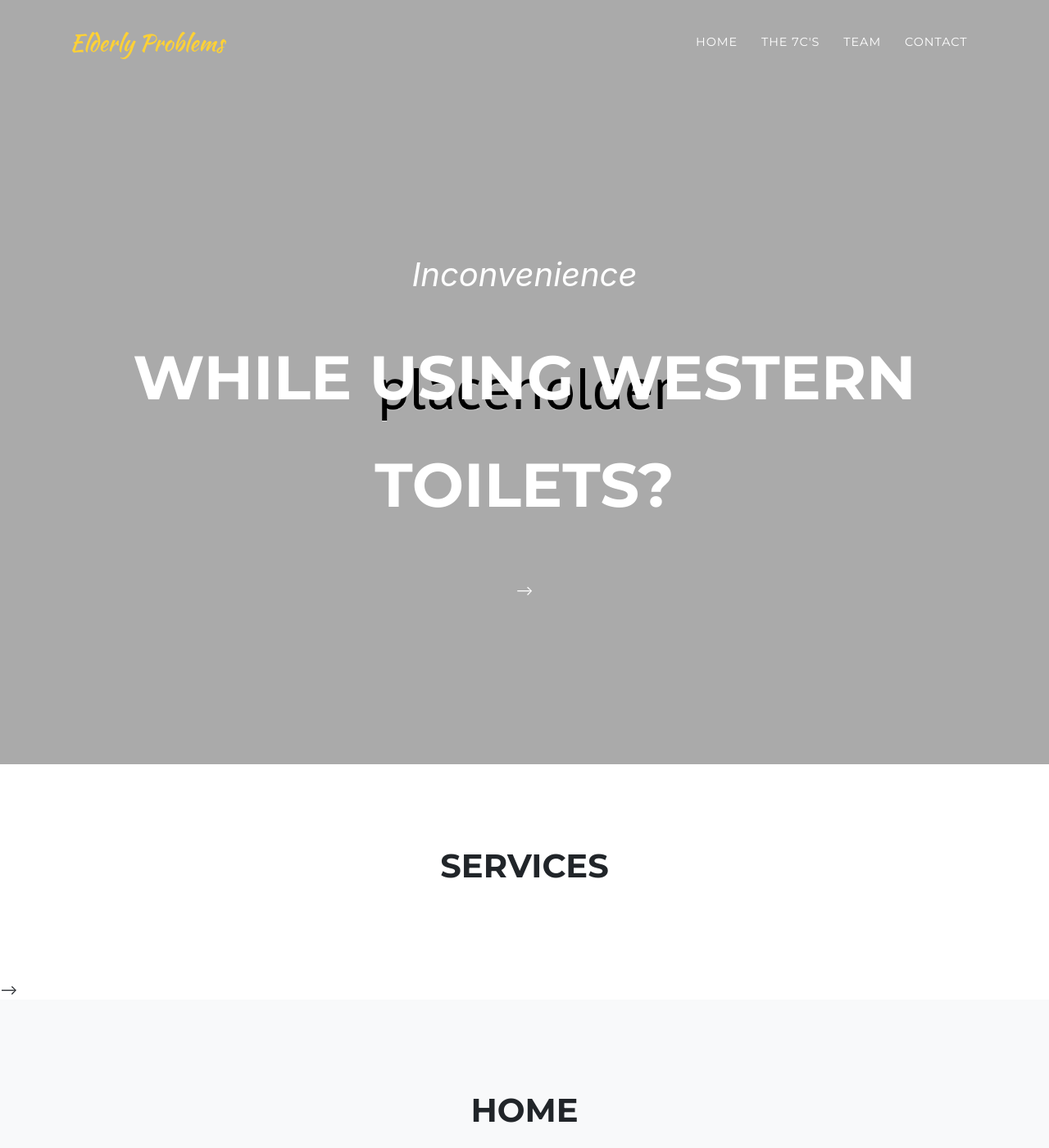
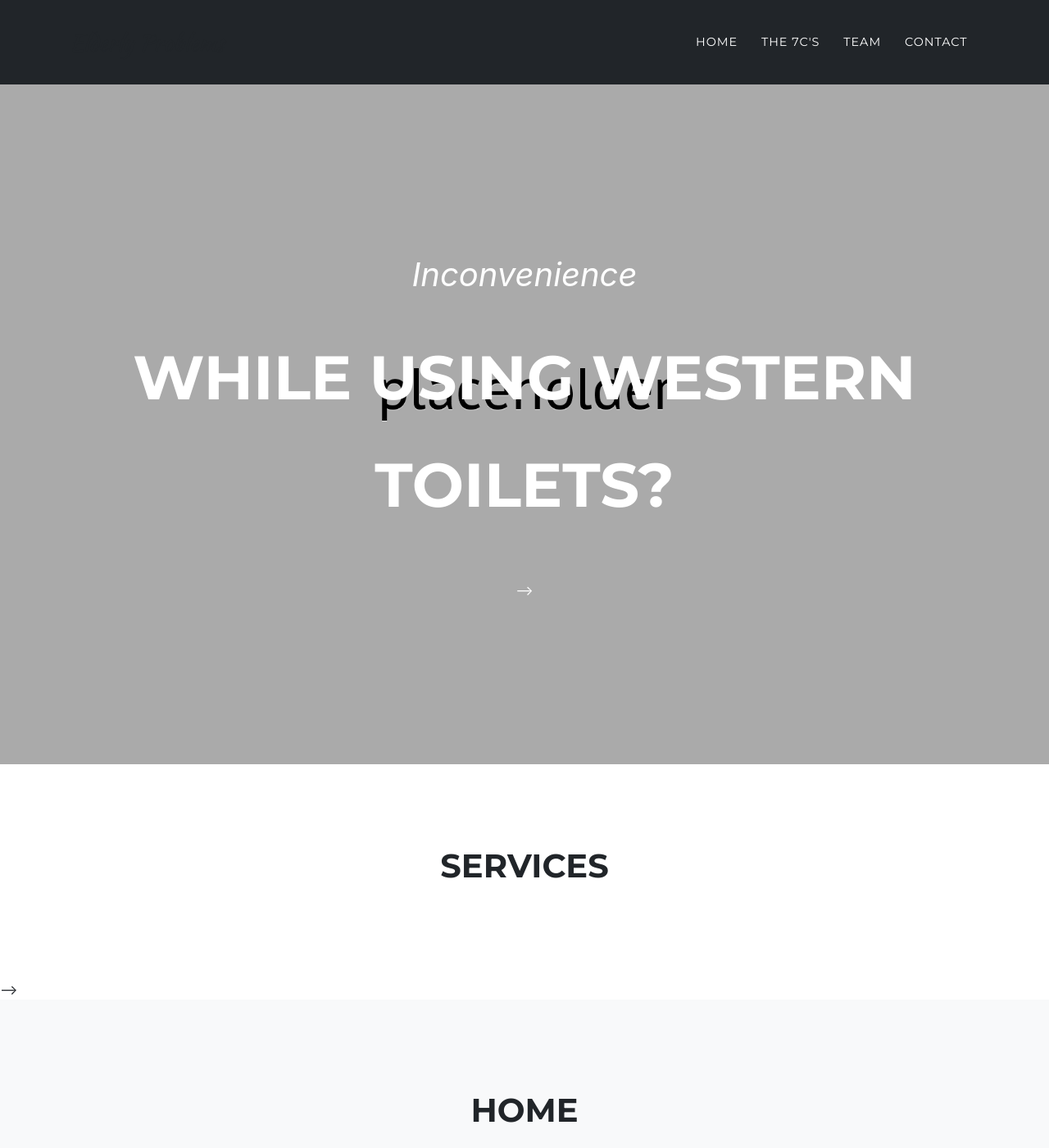
Before and after one commit to AayushKadam/Design-and-Innovation, a Jekyll site: the page built from index.md, in a window 1280 px wide and 1400 px high. Shown: the whole window at 82% size. Built offline with Jekyll 4.4.1, drawn with Linux system fonts in a browser that asks for light colours; some web fonts are replaced.

Commit message:
Update _navbar.scss

```diff
--- a/_sass/components/_navbar.scss
+++ b/_sass/components/_navbar.scss
@@ -12,13 +12,13 @@
     @include heading-font;
   }
   .navbar-brand {
-    color: $primary;
+    color: $gray-900;
     @include script-font;
     &.active,
     &:active,
     &:focus,
     &:hover {
-      color: darken($primary, 10%);
+      color: darken($gray-900, 10%);
     }
   }
   .navbar-nav {
@@ -32,7 +32,7 @@
         @include heading-font;
         &.active,
         &:hover {
-          color: $primary;
+          color: $gray-900;
         }
       }
     }
@@ -46,7 +46,7 @@
     -moz-transition: padding-top 0.3s, padding-bottom 0.3s;
     transition: padding-top 0.3s, padding-bottom 0.3s;
     border: none;
-    background-color: transparent;
+    background-color: $gray-900;
     .navbar-brand {
       font-size: 1.75em;
       -webkit-transition: all 0.3s;
```
